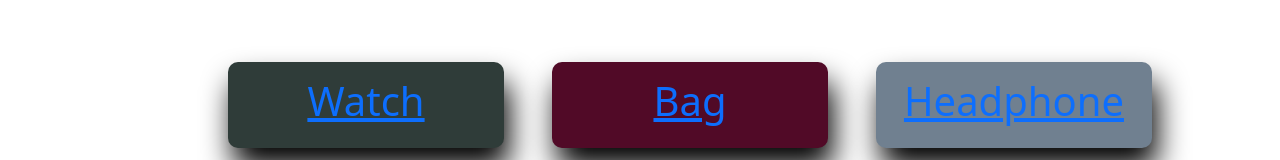
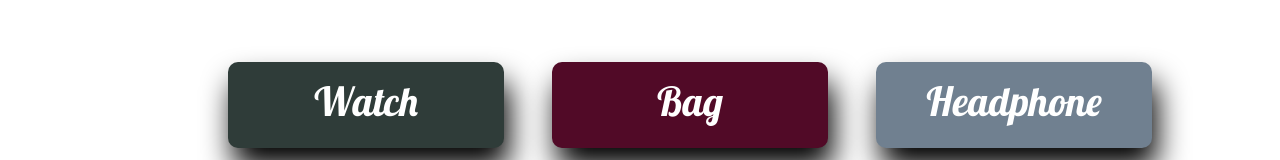
Before and after one commit to Mr-Rahman786/productivity, a plain HTML site: page index.html in a window 1280 px wide. Shown: the part 792-952 px from the top of the page. Drawn offline with nearby package versions, Linux system fonts and the light colour scheme; a web font is replaced by a local one.

Commit message:
added another section

```diff
--- a/style.css
+++ b/style.css
@@ -1,6 +1,7 @@
 
 @import url('https://fonts.googleapis.com/css2?family=Dancing+Script:wght@500&display=swap');
 @import url('https://fonts.googleapis.com/css2?family=Alumni+Sans+Pinstripe:ital@1&display=swap');
+@import url('https://fonts.googleapis.com/css2?family=Lobster&display=swap');
 
 /* navbar */
 .navbar-brand{
@@ -47,10 +48,14 @@
 .margo-1{
     background-color:#2f3c39 ;
     text-align: center;
-    color: white;
     padding: 15px;
     border-radius: 10px;
     box-shadow: 5px 20px 30px black;
+}
+.margo-1 a{
+    text-decoration: none;
+    color: white;
+    font-family: 'Lobster', cursive;
 }
 .margo-2{
     background-color: #510a27;
@@ -60,14 +65,23 @@
     border-radius: 10px;
     box-shadow: 5px 20px 30px black;
 }
+.margo-2 a {
+    text-decoration: none;
+    color: white;
+    font-family: 'Lobster', cursive;
+}
 .margo-3{
-
     text-align: center;
     background-color: slategray;
     color: rgb(255, 255, 255);
     padding: 15px ;
     border-radius: 10px;
     box-shadow: 5px 20px 30px black;
+}
+.margo-3 a {
+    text-decoration: none;
+    color: white;
+    font-family: 'Lobster', cursive;
 }
 .margo-1:hover{
     transform: scale(1.1);
```
Also changed, not shown: index.html (+6 -0 lines).
